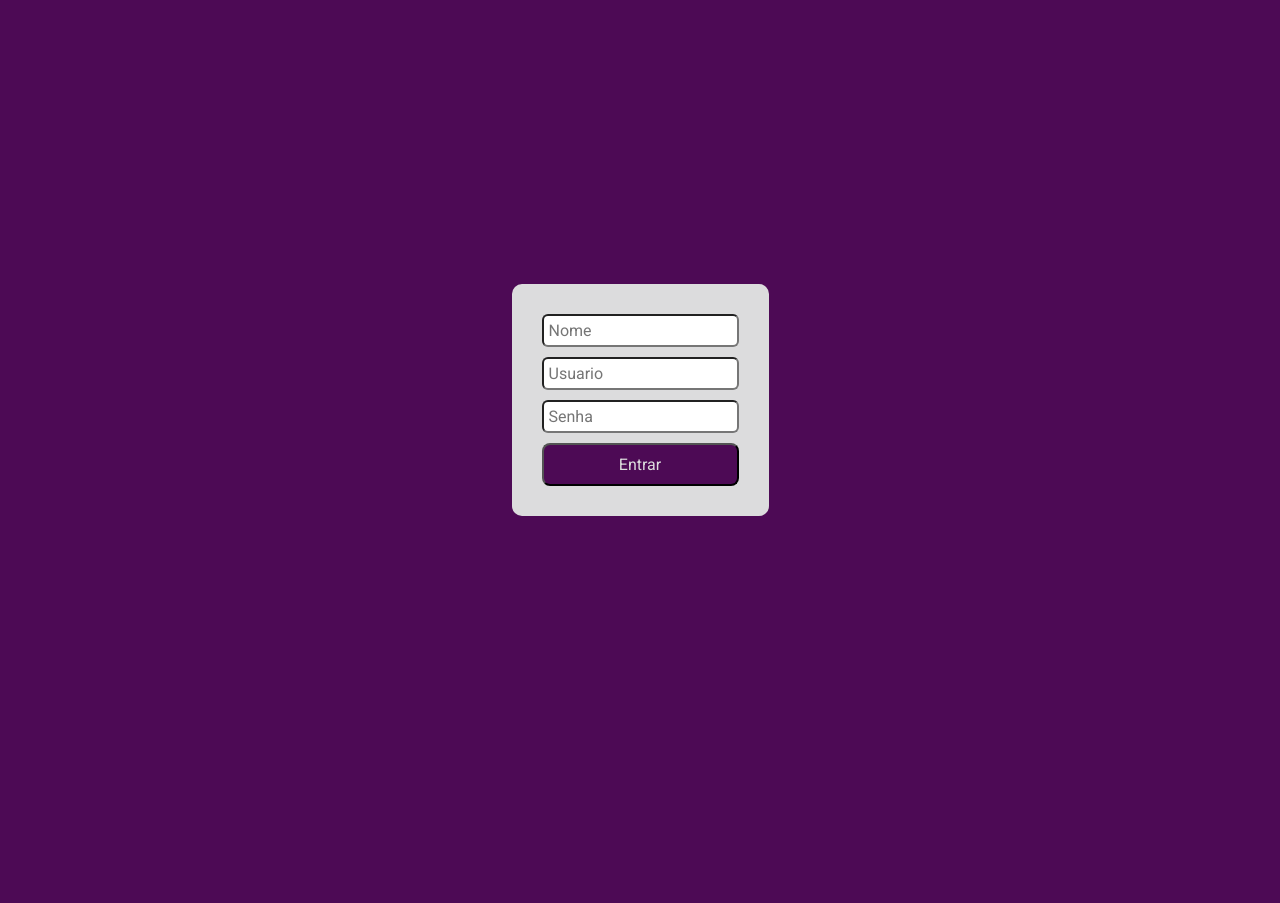
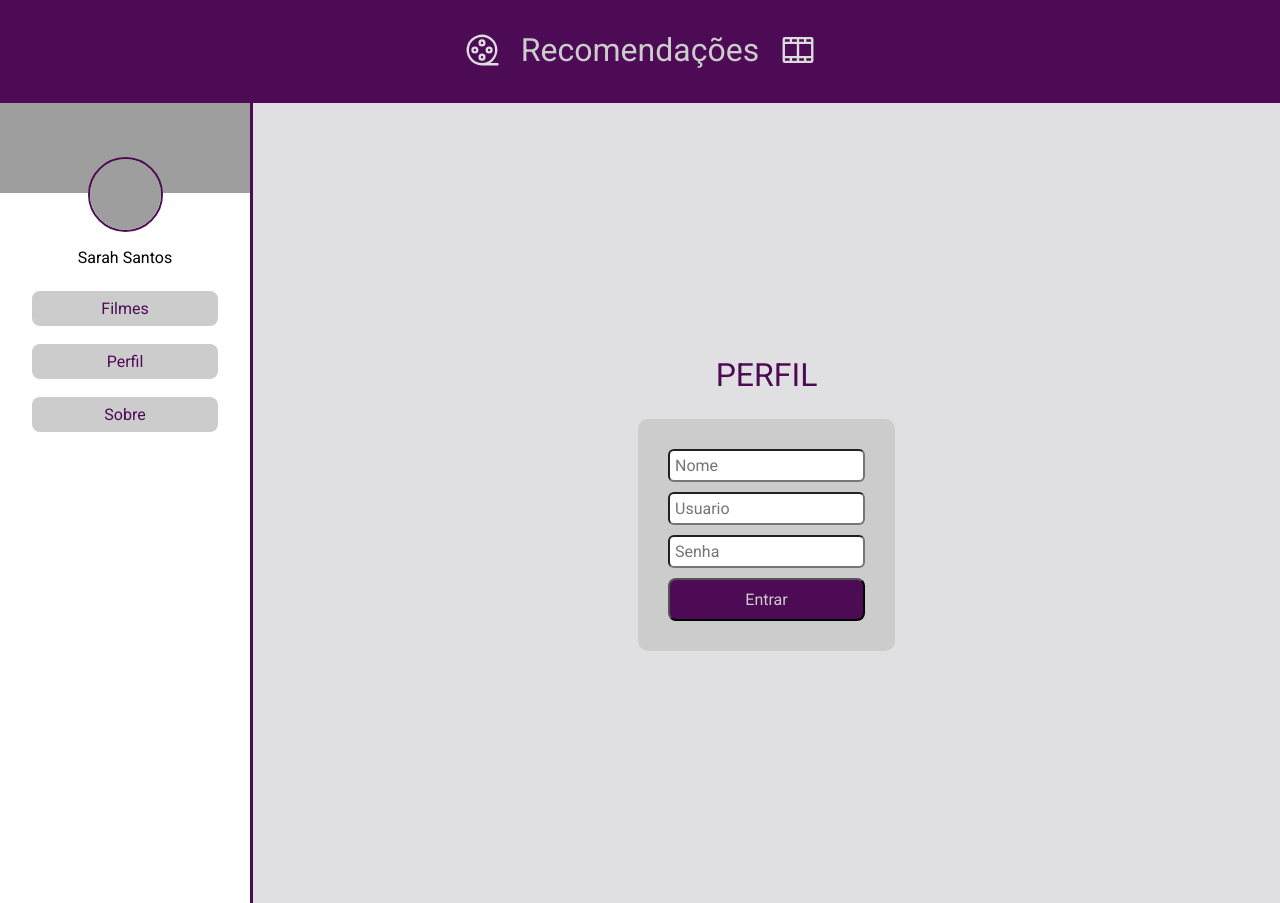
Before and after one commit to ssarahsant/projeto_web, a React (Vite) app: page /inicial/perfil in a window 1280 px wide. Before the commit the page ends 800 px from the top, so only its background shows below. Built offline with nearby package versions, Linux system fonts and the light colour scheme; grey boxes are pictures that could not be loaded.

Commit message:
Criação de navegação entre as páginas

```diff
--- a/package.json
+++ b/package.json
@@ -15,6 +15,7 @@
     "react": "^18.2.0",
     "react-dom": "^18.2.0",
     "react-hook-form": "^7.51.3",
+    "react-router-dom": "^6.23.0",
     "zod": "^3.23.0"
   },
   "devDependencies": {
--- a/src/App.jsx
+++ b/src/App.jsx
@@ -4,6 +4,8 @@ import './global.css'
 import { List } from '@phosphor-icons/react/dist/ssr'
 import { Lista } from './paginas/Lista'
 import { Perfil } from './paginas/Perfil'
+import { BrowserRouter } from 'react-router-dom'
+import { Rotas } from './rotas/Rotas'
 
 // através do module se pré define um style sheet
 // seprando o arquivo de estilização e importa em formato de objeto e suas classes
@@ -12,10 +14,14 @@ import { Perfil } from './paginas/Perfil'
 // função que gera um trecho de html quando for rebnderizado
 export function App() {
   // antes disso podem ser desenvolvimentda diferentes regras
+  // quando a referencia é por tag não precisa passar o estilo
 
-  // quando a referencia é por tag não precisa passar o estilo
+  // o browser é o componente que vai criar o contexto para o componente de rotas
+// esse componente é importatdo da biblioteca router
   return (
-        <Perfil/>
+        <BrowserRouter>
+          <Rotas/>
+        </BrowserRouter>
   )
 }
 
--- a/src/componentes/Lateral.jsx
+++ b/src/componentes/Lateral.jsx
@@ -1,11 +1,17 @@
 import estilos from './Lateral.module.css'
+// importaçaõ do componente link da biblioteca router
+import { Link } from 'react-router-dom'
 
 export function Lateral () {
     // Considerando que esse componente é unicamente para a lateral
     // a tag retornada será aside
+
+    // criação de duas navegações
+
+    // a tag link tem uma função chamada to, que cria um botão para inserir a rota
     return (
         <aside className={estilos.conteiner}>
-
+            <header>
                 <img
                 className={estilos.imagemCabecalho}
                 src='https://images.unsplash.com/photo-1533559783038-ae4fab329628?q=80&w=1074&auto=format&fit=crop&ixlib=rb-4.0.3&ixid=M3wxMjA3fDB8MHxwaG90by1wYWdlfHx8fGVufDB8fHx8fA%3D%3D'/>
@@ -18,6 +24,27 @@ export function Lateral () {
 
                     <p>Sarah Santos</p>
                 </div>
+            </header>
+
+            <section>
+                <Link
+                className={estilos.botao}
+                to='/inical'>
+                    Filmes
+                </Link>
+
+                <Link
+                className={estilos.botao}
+                to='perfil'>
+                    Perfil
+                </Link>
+
+                <Link
+                className={estilos.botao}
+                to='sobre'>
+                    Sobre
+                </Link>
+            </section>
 
         </aside>
     )
--- a/src/componentes/Lateral.module.css
+++ b/src/componentes/Lateral.module.css
@@ -22,3 +22,28 @@
     border: 2px solid  var(--roxo-escuro);
     margin-bottom: 1rem;
 }
+
+.conteiner section {
+    margin-top: 2rem;
+    padding: 2rem;
+}
+
+.botao {
+    display: flex;
+    align-items: center;
+    justify-content: center;
+    text-decoration: none;
+    background-color: var(--cinza-claro);
+    color: var(--roxo-escuro);
+    margin-bottom: 18px;
+    padding: 8px;
+    border-radius: 2px solid var(--roxo-escuro);
+    border-radius: 8px;
+
+    transition: color .5s background-color .5s;
+}
+
+.botao:hover{
+    background-color: var(--roxo-escuro);
+    color: var(--cinza-claro);
+}
--- a/src/global.css
+++ b/src/global.css
@@ -4,7 +4,8 @@
 para reaproveitar a estilização posteriormente*/
 /* desse modo toda vez que for utiliza a cor definida */
 :root {
-    --cinza-claro: #dcdcdd;
+    --cinza-escuro: #e0e0e2;
+    --cinza-claro: #cccccc;
     --roxo-escuro: #4d0a55;
     --roxo-claro: #ab10bc
 }
--- a/src/paginas/Inicial.jsx
+++ b/src/paginas/Inicial.jsx
@@ -8,6 +8,7 @@ import { Lateral } from '../componentes/Lateral'
 import { Conteudo } from '../componentes/Conteudo'
 import { Lista } from './Lista'
 import { Login } from './Login'
+import { Outlet } from 'react-router-dom'
 
 
 // através do module se pré define um style sheet
@@ -26,7 +27,7 @@ export function Inicial() {
       <div className={estilos.gridConteiner}>
         <Cabecalho/>
         <Lateral/>
-        <Lista/>
+        <Outlet/>
       </div>
   )
 }
--- a/src/paginas/Login.jsx
+++ b/src/paginas/Login.jsx
@@ -1,5 +1,7 @@
 import { useState } from 'react'
 import estilos from './Login.module.css'
+// importação do componente que faz parte da biblioteca router
+import { useNavigate } from 'react-router-dom'
 
 export function Login(){
     // criação de state, internamente é um get e um set que faz a função de letiura
@@ -7,17 +9,15 @@ export function Login(){
     const [usuario, setUsuario] = useState('')
     const [senha, setSenha] = useState('')
 
-    // função de manipulação dos valores inseridos no formulário
-    function obterDadosFormulario(e) {
-        e.preventDefault()
-        // temporário (porque os dados não estão sendo mandados para nenhum lugar,
-        //função que seia do action (que envia informações quando ocorre um submit),
-        // isso segura o compotamento padrão do formulário) impede o envio das informações
-        // bloquando po refresh e possibilitando ver o console log
-        console.log(`Usuário: ${usuario}`)
-        console.log(`Senha: ${senha}`)
+    // utilização do componente que será responsavel por chmar rota
+    // nesse exeplo, sem a existencia de validação, somente da o acesso a tela incial
+    const navigate = useNavigate()
+
+    // função de validação de login e chamada da rota
+    function obterDadosFormulario() {
+        navigate('inicial')
     }
-
+    // a cada caminho, existe o componente equivalente
     //vinculando os componentes com s states atraves dp value (para que no input mostre o que tem armazenado no state
     // e cada input que existir no campo, será inserido dentro do state)
     // essa dinamica ocorre dentro de uma função usando o recurso do html de evento (abreviado pela letra E)
--- a/src/paginas/Perfil.jsx
+++ b/src/paginas/Perfil.jsx
@@ -52,6 +52,7 @@ export function Perfil(){
     // && funciona como então no if para aplicar uma funcionalidade
     return(
         <div className={estilos.conteiner}>
+            <p className={estilos.titulo}>PERFIL</p>
 
             <form className={estilos.formulario}
             onSubmit={handleSubmit(obterDadosFormulario)}
--- a/src/paginas/Perfil.module.css
+++ b/src/paginas/Perfil.module.css
@@ -1,8 +1,10 @@
 .conteiner{
     display: flex;
+    flex-direction: column;
     height: 100vh;
     justify-content: center;
     align-items: center;
+    background-color: var(--cinza-escuro);
 }
 
 .formulario{
@@ -31,3 +33,9 @@
     font-weight: 600;
     margin-bottom: .5rem;
 }
+
+.titulo {
+    color: var(--roxo-escuro);
+    font-size: 2rem;
+    margin-bottom: 25px;
+}
--- /dev/null
+++ b/src/paginas/Sobre.jsx
@@ -0,0 +1,15 @@
+import estilos from './Sobre.module.css'
+
+export function Sobre() {
+    return (
+        <div className={estilos.conteiner}>
+            <title className={estilos.titulo}>
+                SOBRE
+            </title>
+            <div>
+                <p>Sarah da Silva dos Santos </p>
+                <p>Desenvolvedora do prjeto web recomendações de filmes</p>
+            </div>
+        </div>
+    )
+}
--- /dev/null
+++ b/src/paginas/Sobre.module.css
@@ -0,0 +1,12 @@
+.conteiner{
+    display: flex;
+    height: 100vh;
+    justify-content: center;
+    align-items: center;
+}
+
+.titulo {
+    color: var(--roxo-escuro);
+    font-size: 2rem;
+    margin-bottom: 25px;
+}
--- /dev/null
+++ b/src/rotas/Rotas.jsx
@@ -0,0 +1,27 @@
+// importação da bibilioetca router e dos objetos router e route
+import { Routes, Route } from 'react-router-dom'
+// um trata de todas as rotas e outro trata individualmente,
+// utilizando os routes para envpolver as rotas unicamente.
+import { Login } from '../paginas/Login'
+import { Inicial } from '../paginas/Inicial'
+import { Perfil } from '../paginas/Perfil'
+import { Lista } from '../paginas/Lista'
+import { Sobre } from '../paginas/Sobre'
+
+//para criar a rota usa-se a barra (/) para separra cada caminho e o servidor
+// utlizando duas props: path (caminho) e element (elemento)
+// navegação do login para a página inical, para isso são necessário duas rotas
+
+
+export function Rotas() {
+    return (
+        <Routes>
+            <Route path='/' element={<Login/>}/>
+            <Route path='/inicial' element={<Inicial/>}>
+                <Route index element={<Lista/>}/>
+                <Route path='perfil' element={<Perfil/>}/>
+            </Route>
+            <Route path='sobre' element={<Sobre/>}/>
+        </Routes>
+    )
+}
```
Also changed, not shown: 1 other file (tests, documents, lock files or other folders). Lines whose indentation alone changed are shown as unchanged.
